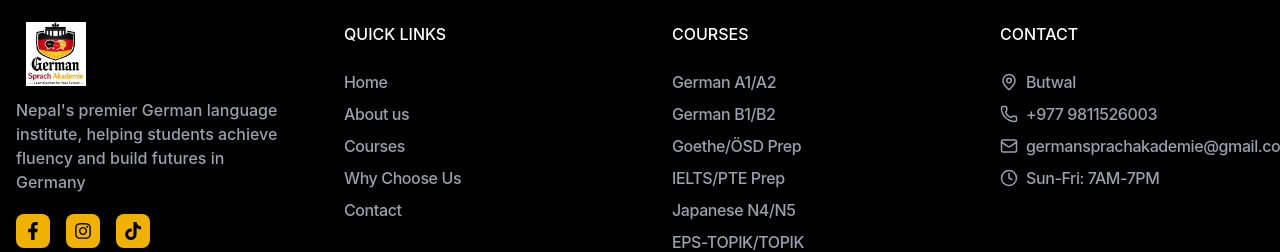
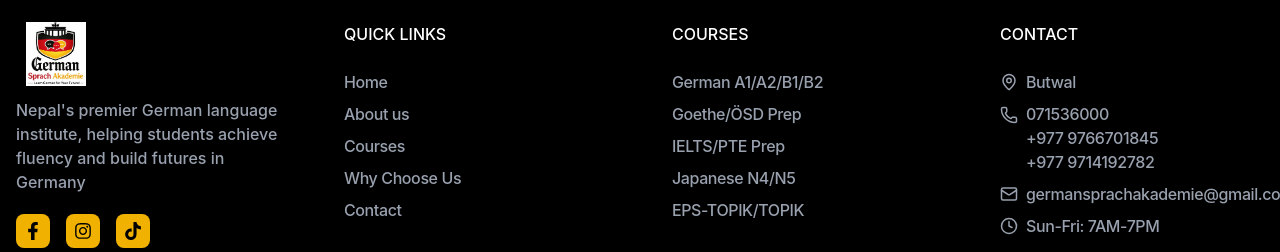
Before and after one commit to yuvraj-sapkota/germansprachakademie, a React app in the folder frontend/: page / in a window 1280 px wide. Shown: the part 4692-4944 px from the top of the page. Built offline with nearby package versions, Linux system fonts and the light colour scheme; the HTML template or start-up script is replaced by a standard one.

Commit message:
changes done on footer

```diff
--- a/frontend/src/components/Footer.jsx
+++ b/frontend/src/components/Footer.jsx
@@ -6,8 +6,8 @@ import Logo from "./Logo";
 const quickLinks = ["Home", "About us", "Courses", "Why Choose Us", "Contact"];
 
 const courses = [
-  { name: "German A1/A2" },
-  { name: "German B1/B2" },
+  { name: "German A1/A2/B1/B2" },
+
   { name: "Goethe/ÖSD Prep" },
   { name: "IELTS/PTE Prep" },
   { name: "Japanese N4/N5" },
@@ -21,8 +21,7 @@ const contactInfo = [
   },
   {
     icon: Phone,
-    text: "+977 9811526003",
-    href: "tel:+9779811526003",
+    numbers: ["071536000", "+977 9766701845", "+977 9714192782"],
   },
   {
     icon: Mail,
@@ -126,8 +125,32 @@ export default function Footer() {
             {contactInfo.map((item, i) => {
               const Icon = item.icon;
 
+              // PHONE NUMBERS
+              if (item.numbers) {
+                return (
+                  <div
+                    key={i}
+                    className="flex gap-2 text-gray-400 font-medium text-sm md:text-base tracking-tight "
+                  >
+                    <Icon size={18} className="flex-shrink-0 mt-1" />
+
+                    <div className="flex flex-col">
+                      {item.numbers.map((number, idx) => (
+                        <a
+                          key={idx}
+                          href={`tel:${number}`}
+                          className="hover:text-white transition"
+                        >
+                          {number}
+                        </a>
+                      ))}
+                    </div>
+                  </div>
+                );
+              }
+
               const content = (
-                <div className="flex gap-2 items-center text-gray-400 font-medium text-sm md:text-base tracking-tight">
+                <div className="flex gap-2 items-center text-gray-400 font-medium text-sm md:text-base tracking-tight ">
                   <Icon size={18} className="flex-shrink-0" />
                   {item.text}
                 </div>
```
